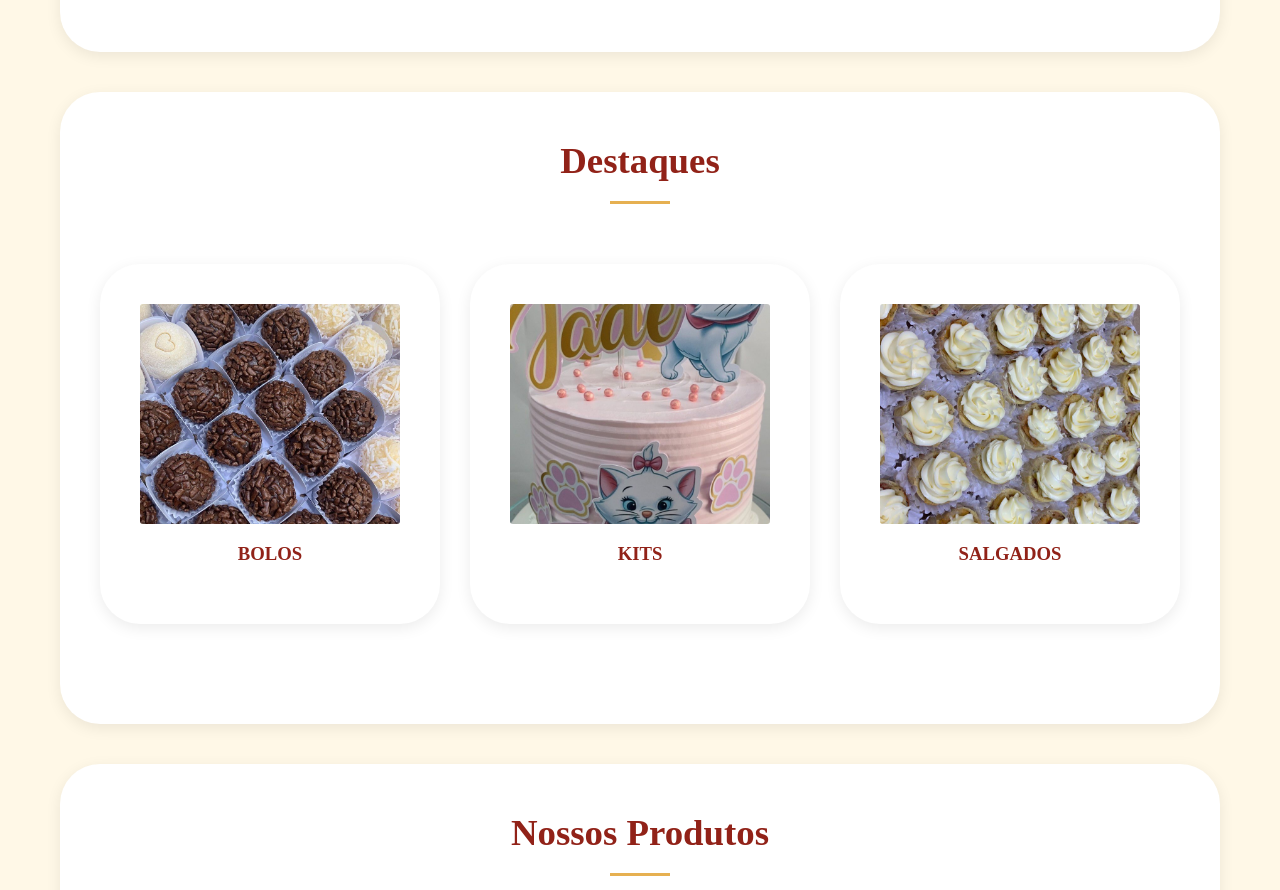
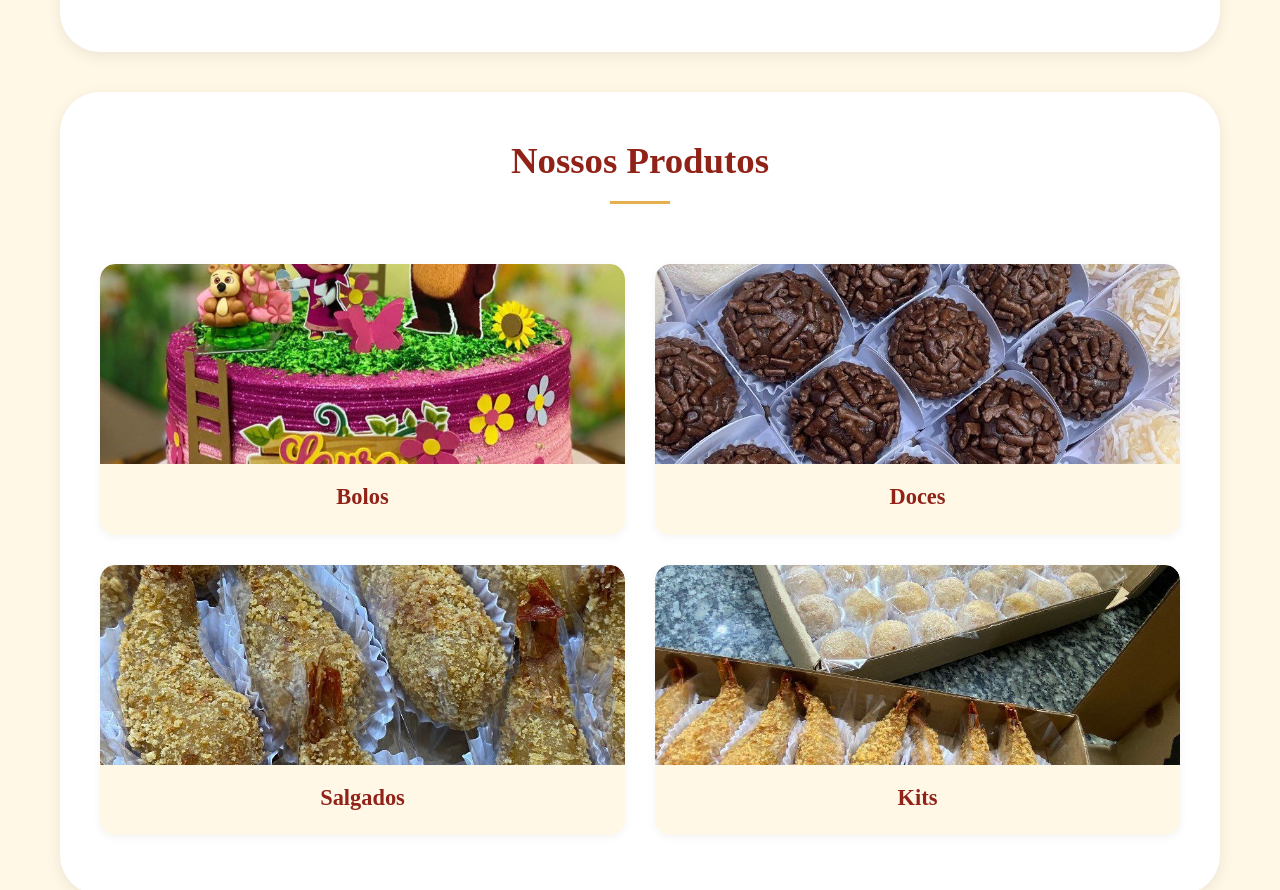
Before and after one commit to nepoduda/sistemaweb, a plain HTML site: page index.html in a window 1280 px wide. Shown: the part 624-1514 px from the top of the page. Drawn offline with Linux system fonts and the light colour scheme; a script that the page names is missing.

Commit message:
Update index.html

```diff
--- a/index.html
+++ b/index.html
@@ -37,23 +37,7 @@
             </div>
         </section>
 
-        <section id="destaques" class="produtos-destaque">
-            <h2>Destaques</h2>
-            <div class="produto-grid">
-                <section id="produto-card">
-                    <img src="/img/bridageiros&beijinhos.jpg" alt="Produto 1">
-                    <h3>BOLOS</h3>
-                </section>
-                <section id="produto-card">
-                    <img src="/img/BOLO25CM.jpg" alt="Produto 2">
-                    <h3>KITS</h3>
-                </section>
-                <section id="produto-card">
-                    <img src="/img/salgadoquiche.jpg" alt="Produto 3">
-                    <h3>SALGADOS</h3>
-                </section>
-            </div>
-        </section>
+
 
         <section id="produtos" class="produto-categories">
             <h2>Nossos Produtos</h2>
```
